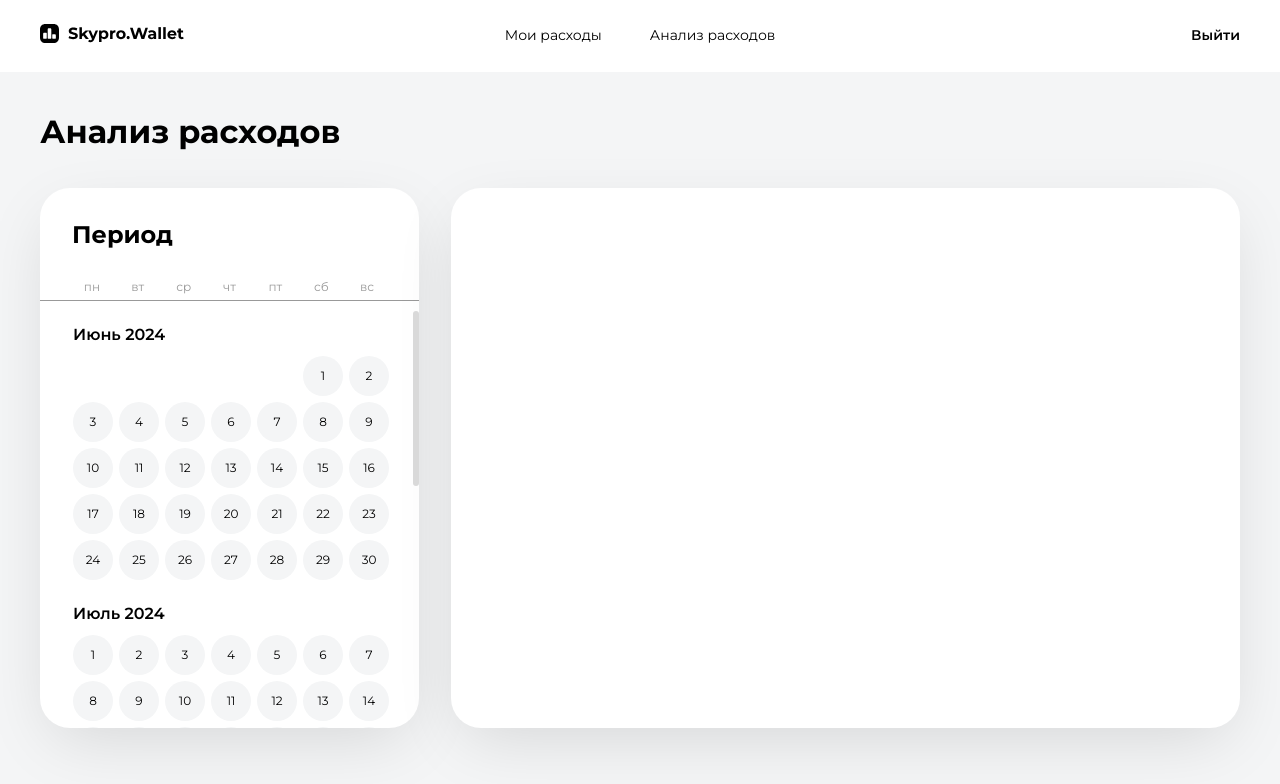
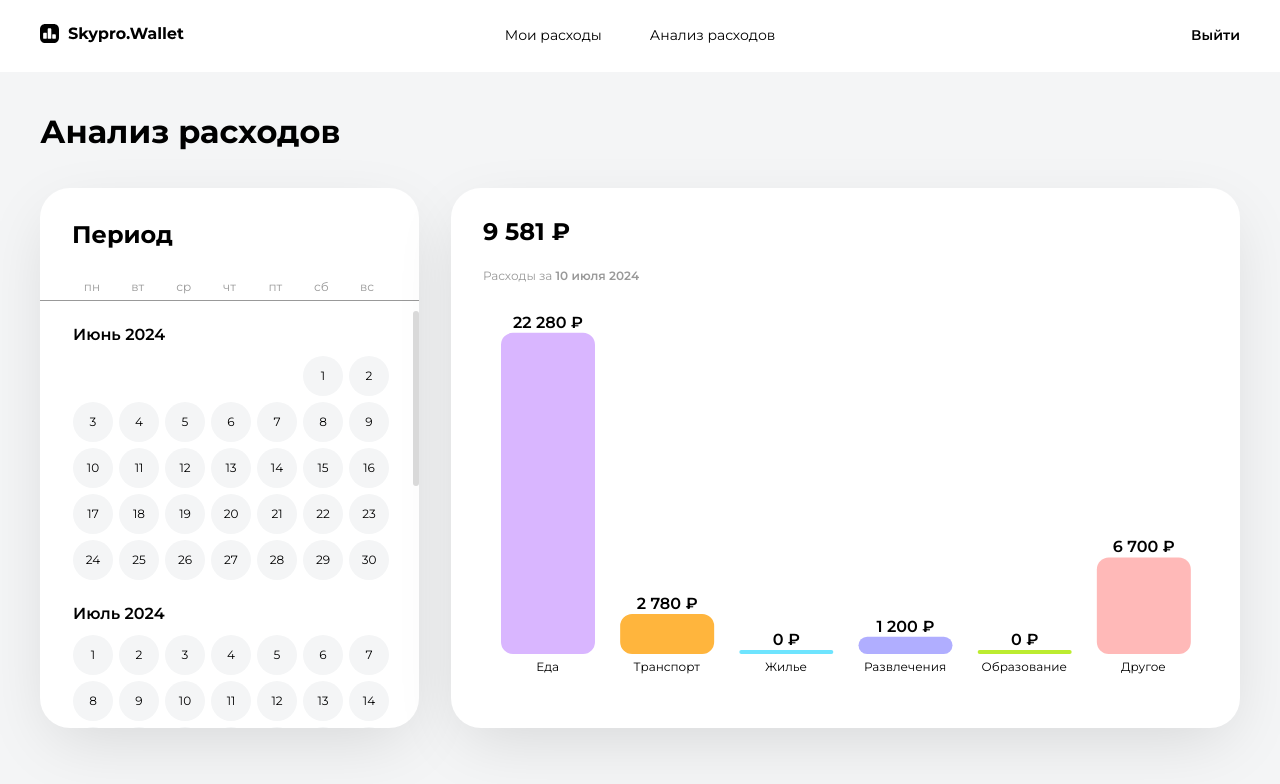
Before and after one commit to kors-ak/skypro-wallet, a React (Vite) app: page /analytics in a window 1280 px wide. Shown: the top 784 px of the page. Built offline with nearby package versions, Linux system fonts and the light colour scheme.

Commit message:
Исправила всё по ревью

```diff
--- a/package.json
+++ b/package.json
@@ -14,6 +14,7 @@
     "react": "^19.2.6",
     "react-dom": "^19.2.6",
     "react-router-dom": "^7.17.0",
+    "recharts": "^3.9.1",
     "simplebar-react": "^3.3.2",
     "styled-components": "^6.4.2"
   },
--- a/src/components/Analytics/Analytics.jsx
+++ b/src/components/Analytics/Analytics.jsx
@@ -1,6 +1,7 @@
 import { SContent, SHeading, SMain } from './Analytics.styled'
 import Calendar from '../Calendar/Calendar'
 import { Header } from '../Header/Header'
+import ExpensesChart from '../ExpensesChart/ExpensesChart'
 
 const Analytics = () => {
   return (
@@ -11,15 +12,7 @@ const Analytics = () => {
 
         <SContent>
           <Calendar />
-          <div
-            style={{
-              backgroundColor: '#fff',
-              minHeight: '540px',
-              borderRadius: '30px',
-              boxShadow: '0px 20px 67px -12px rgba(0, 0, 0, 0.13)',
-            }}
-          ></div>{' '}
-          {/* @TODO: заменить на компонент с диаграммой */}
+          <ExpensesChart />
         </SContent>
       </SMain>
     </>
--- /dev/null
+++ b/src/components/ExpensesChart/ExpensesChart.jsx
@@ -0,0 +1,62 @@
+import {
+	Bar,
+	BarChart,
+	Cell,
+	LabelList,
+	ResponsiveContainer,
+	XAxis,
+	YAxis,
+} from "recharts";
+import {
+	SContent,
+	SDate,
+	SDescription,
+	SExpensesChart,
+	STitle,
+} from "./ExpensesChart.styled";
+import { categories, data } from "../../data";
+import { getChartData } from "../СhartData/СhartData";
+
+const ExpensesChart = () => {
+	const chartData = getChartData(data, categories);
+	return (
+		<SExpensesChart>
+			<SContent>
+				<STitle>9 581 ₽</STitle>
+				<SDescription>
+					Расходы за <SDate>10 июля 2024</SDate>
+				</SDescription>
+				<ResponsiveContainer width="100%" height={386}>
+					<BarChart data={chartData}>
+						<XAxis
+							axisLine={false}
+							tickLine={false}
+							dataKey="category"
+							tick={{
+								fill: "#000000",
+								fontSize: 12,
+								fontWeight: 400,
+							}}
+						/>
+						<YAxis hide />
+						<Bar dataKey="chartAmount" radius={12} barSize={94} minPointSize={4}>
+							{chartData.map((item) => (
+								<Cell key={item.category} fill={item.color} />
+							))}
+							<LabelList
+								dataKey="displayAmount"
+								position="top"
+								formatter={(value) => `${value.toLocaleString("ru-RU")} ₽`}
+								fill="#000000"
+								fontSize={16}
+								fontWeight={600}
+							/>
+						</Bar>
+					</BarChart>
+				</ResponsiveContainer>
+			</SContent>
+		</SExpensesChart>
+	);
+};
+
+export default ExpensesChart;
--- /dev/null
+++ b/src/components/ExpensesChart/ExpensesChart.styled.js
@@ -0,0 +1,26 @@
+import styled from "styled-components";
+
+export const SExpensesChart = styled.section`
+	background-color: #ffffff;
+	min-height: 540px;
+	border-radius: 30px;
+	box-shadow: 0px 20px 67px -12px rgba(0, 0, 0, 0.13);
+`;
+export const SContent = styled.div`
+	padding: 32px;
+`;
+export const STitle = styled.h2`
+	font-weight: 700;
+	font-size: 24px;
+	line-height: 100%;
+	padding-bottom: 24px;
+`;
+export const SDescription = styled.p`
+	font-weight: 400;
+	font-size: 12px;
+	color: #999999;
+  padding-bottom: 20px;
+`;
+export const SDate = styled.span`
+	font-weight: 600;
+`;
--- /dev/null
+++ b/src/components/СhartData/СhartData.jsx
@@ -0,0 +1,15 @@
+export const getChartData = (expenses, categories) => {
+	return categories.map((category) => {
+		const amount = expenses
+			.filter((expense) => expense.category === category.api)
+			.reduce((sum, expense) => sum + expense.sum, 0);
+
+		return {
+			category: category.name,
+			amount,
+			displayAmount: amount,
+			chartAmount: amount === 0 ? 1 : amount,
+			color: category.color,
+		};
+	});
+};
--- a/src/data.js
+++ b/src/data.js
@@ -9,34 +9,46 @@ import {
 
 export const categories = [
   {
+    id: 1,
     api: 'food',
     name: 'Еда',
     icon: FoodIcon,
+    color: '#D9B6FF',
   },
   {
+    id: 2,
     api: 'transport',
     name: 'Транспорт',
     icon: TransportIcon,
+    color: '#FFB53D',
   },
   {
+    id: 3,
     api: 'housing',
     name: 'Жилье',
     icon: HousingIcon,
+    color: '#6EE4FE',
   },
   {
+    id: 4,
     api: 'joy',
     name: 'Развлечения',
     icon: JoyIcon,
+    color: '#B0AEFF',
   },
   {
+    id: 5,
     api: 'education',
     name: 'Образование',
     icon: EducationIcon,
+    color: '#BCEC30',
   },
   {
+    id: 6,
     api: 'others',
     name: 'Другое',
     icon: OthersIcon,
+    color: '#FFB9B8',
   },
 ]
 
@@ -104,6 +116,7 @@ export const data = [
     category: 'food',
     date: '2024-06-29T00:00:00.000Z',
     sum: 2360,
+    color: '#D9B6FF',
   },
   {
     _id: '9',
@@ -112,6 +125,7 @@ export const data = [
     category: 'transport',
     date: '2024-06-29T00:00:00.000Z',
     sum: 1000,
+    color: '#FFB53D',
   },
   {
     _id: '10',
@@ -120,6 +134,7 @@ export const data = [
     category: 'others',
     date: '2024-06-29T00:00:00.000Z',
     sum: 4300,
+    color: '#FFB9B8',
   },
   {
     _id: '11',
@@ -128,6 +143,7 @@ export const data = [
     category: 'transport',
     date: '2024-06-28T00:00:00.000Z',
     sum: 320,
+    color: '#FFB53D',
   },
   {
     _id: '12',
@@ -136,6 +152,7 @@ export const data = [
     category: 'food',
     date: '2024-06-28T00:00:00.000Z',
     sum: 1360,
+    color: '#D9B6FF',
   },
   {
     _id: '13',
@@ -144,6 +161,7 @@ export const data = [
     category: 'food',
     date: '2024-06-28T00:00:00.000Z',
     sum: 2320,
+    color: '#D9B6FF',
   },
   {
     _id: '14',
@@ -152,6 +170,7 @@ export const data = [
     category: 'food',
     date: '2024-06-27T00:00:00.000Z',
     sum: 1220,
+    color: '#D9B6FF',
   },
   {
     _id: '15',
@@ -160,6 +179,7 @@ export const data = [
     category: 'food',
     date: '2024-06-27T00:00:00.000Z',
     sum: 920,
+    color: '#D9B6FF',
   },
   {
     _id: '16',
@@ -168,6 +188,7 @@ export const data = [
     category: 'food',
     date: '2024-06-26T00:00:00.000Z',
     sum: 840,
+    color: '#D9B6FF',
   },
   {
     _id: '17',
@@ -176,6 +197,7 @@ export const data = [
     category: 'food',
     date: '2024-06-26T00:00:00.000Z',
     sum: 920,
+    color: '#D9B6FF',
   },
   {
     _id: '18',
@@ -184,6 +206,7 @@ export const data = [
     category: 'food',
     date: '2024-08-03T00:00:00.000Z',
     sum: 3500,
+    color: '#D9B6FF',
   },
   {
     _id: '19',
@@ -192,6 +215,7 @@ export const data = [
     category: 'transport',
     date: '2024-08-03T00:00:00.000Z',
     sum: 730,
+    color: '#FFB53D',
   },
   {
     _id: '20',
@@ -200,6 +224,7 @@ export const data = [
     category: 'others',
     date: '2024-08-03T00:00:00.000Z',
     sum: 1200,
+    color: '#FFB9B8',
   },
   {
     _id: '21',
@@ -208,6 +233,7 @@ export const data = [
     category: 'food',
     date: '2024-08-03T00:00:00.000Z',
     sum: 950,
+    color: '#D9B6FF',
   },
   {
     _id: '22',
@@ -216,6 +242,7 @@ export const data = [
     category: 'food',
     date: '2024-08-02T00:00:00.000Z',
     sum: 1320,
+    color: '#D9B6FF',
   },
   {
     _id: '23',
@@ -224,6 +251,7 @@ export const data = [
     category: 'food',
     date: '2024-08-02T00:00:00.000Z',
     sum: 400,
+    color: '#D9B6FF',
   },
   {
     _id: '24',
@@ -232,5 +260,6 @@ export const data = [
     category: 'joy',
     date: '2024-08-29T00:00:00.000Z',
     sum: 600,
+    color: '#B0AEFF',
   },
 ]
```
Also changed, not shown: 1 other file (tests, documents, lock files or other folders).
